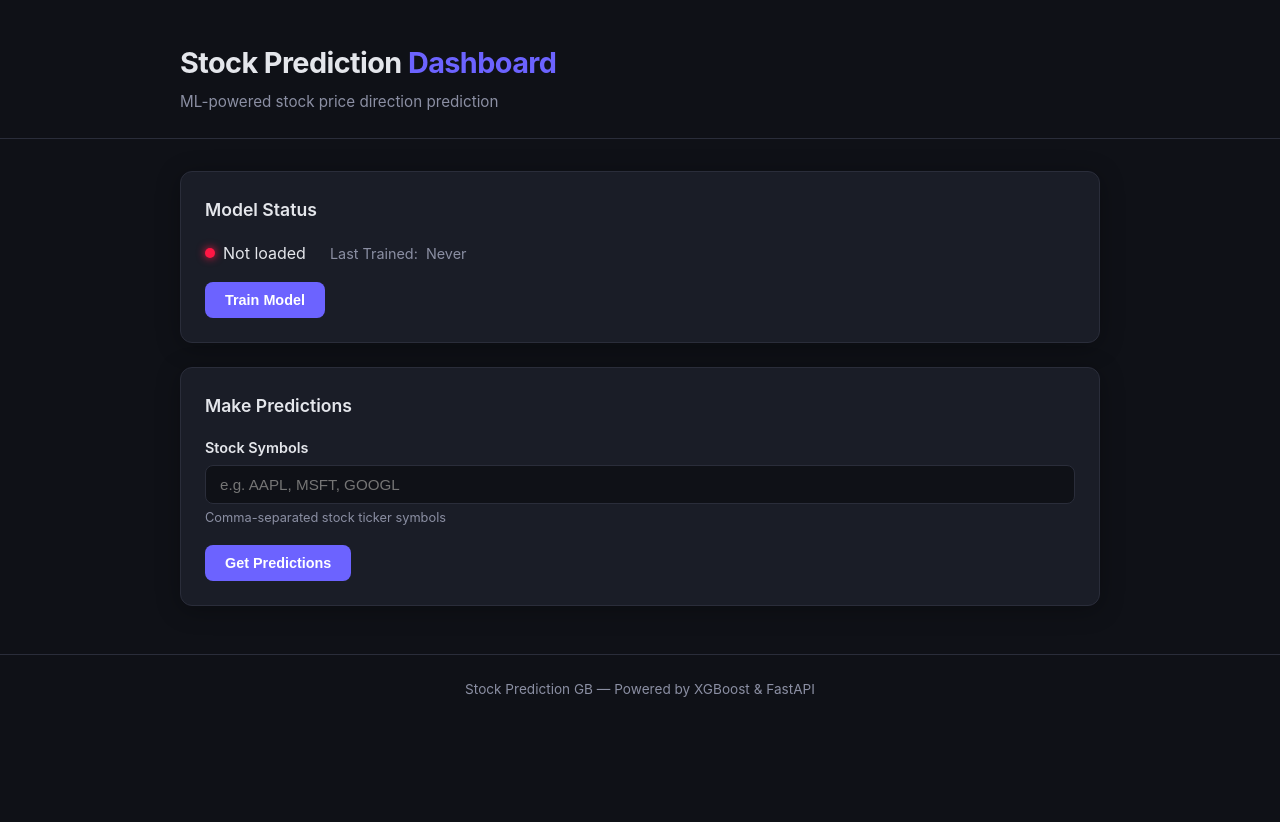
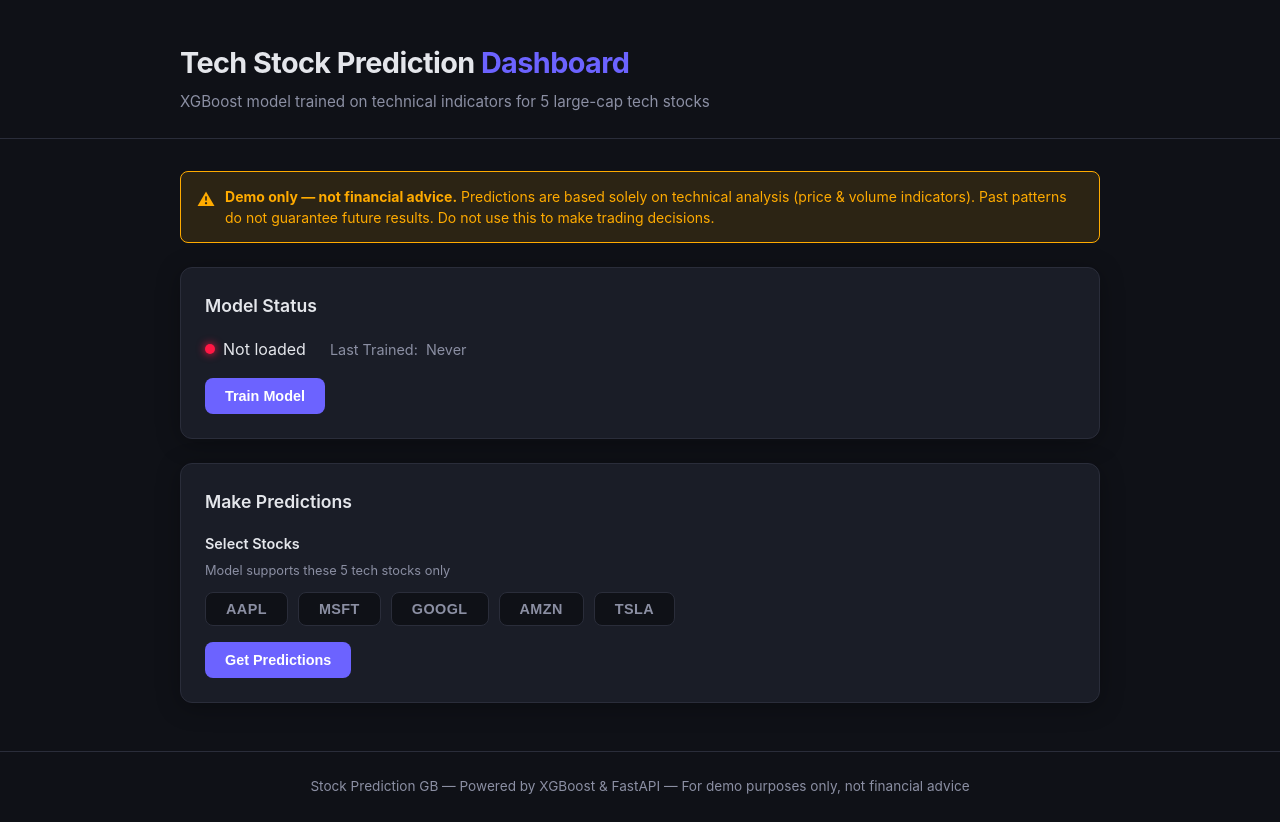
Before and after one commit to PhatNguyen39/stock-prediction-pipeline, a FastAPI app: page /dashboard in a window 1280 px wide. Before the commit the page ends 697 px from the top, so only its background shows below. Run offline with FastAPI, Linux system fonts and the light colour scheme.

Commit message:
Update dashboard UI styles and layout

```diff
--- a/src/api/static/css/style.css
+++ b/src/api/static/css/style.css
@@ -317,6 +317,71 @@ header h1 {
     color: var(--red);
 }
 
+/* ===== Disclaimer Banner ===== */
+.disclaimer-banner {
+    display: flex;
+    align-items: flex-start;
+    gap: 10px;
+    background: var(--amber-bg);
+    border: 1px solid var(--amber);
+    border-radius: 8px;
+    padding: 14px 16px;
+    margin-bottom: 24px;
+    color: var(--amber);
+    font-size: 0.875rem;
+    line-height: 1.5;
+}
+
+.disclaimer-icon {
+    font-size: 1.1rem;
+    flex-shrink: 0;
+    margin-top: 1px;
+}
+
+/* ===== Stock Chips ===== */
+.form-note {
+    font-size: 0.8rem;
+    color: var(--text-muted);
+    margin-bottom: 10px;
+}
+
+.stock-chips {
+    display: flex;
+    flex-wrap: wrap;
+    gap: 10px;
+    margin-bottom: 8px;
+}
+
+.stock-chip {
+    padding: 8px 20px;
+    border-radius: 8px;
+    border: 1px solid var(--border);
+    background: var(--bg);
+    color: var(--text-muted);
+    font-size: 0.9rem;
+    font-weight: 600;
+    cursor: pointer;
+    transition: border-color 0.15s, background 0.15s, color 0.15s;
+    letter-spacing: 0.03em;
+}
+
+.stock-chip:hover {
+    border-color: var(--accent);
+    color: var(--text);
+}
+
+.stock-chip.selected {
+    background: var(--accent);
+    border-color: var(--accent);
+    color: #fff;
+}
+
+.chips-error {
+    font-size: 0.8rem;
+    color: var(--red);
+    margin-top: 4px;
+}
+
 /* ===== Utilities ===== */
 .hidden {
     display: none !important;
--- a/src/api/static/js/app.js
+++ b/src/api/static/js/app.js
@@ -4,7 +4,23 @@ let trainingPollInterval = null;
 // ===== Init =====
 document.addEventListener('DOMContentLoaded', () => {
     refreshStatus();
+    initStockChips();
 });
+
+// ===== Stock Chip Selection =====
+function initStockChips() {
+    document.querySelectorAll('.stock-chip').forEach(chip => {
+        chip.addEventListener('click', () => {
+            chip.classList.toggle('selected');
+            document.getElementById('chips-error').classList.add('hidden');
+        });
+    });
+}
+
+function getSelectedSymbols() {
+    return Array.from(document.querySelectorAll('.stock-chip.selected'))
+        .map(c => c.dataset.symbol);
+}
 
 // ===== Error Handling =====
 function showError(msg) {
@@ -115,11 +131,11 @@ async function pollTrainingStatus() {
 async function submitPrediction(event) {
     event.preventDefault();
 
-    const input = document.getElementById('symbols-input').value.trim();
-    if (!input) return;
-
-    const symbols = input.split(',').map(s => s.trim().toUpperCase()).filter(Boolean);
-    if (symbols.length === 0) return;
+    const symbols = getSelectedSymbols();
+    if (symbols.length === 0) {
+        document.getElementById('chips-error').classList.remove('hidden');
+        return;
+    }
 
     const btn = document.getElementById('predict-btn');
     const btnText = document.getElementById('predict-btn-text');
--- a/src/api/templates/dashboard.html
+++ b/src/api/templates/dashboard.html
@@ -9,12 +9,22 @@
 <body>
     <header>
         <div class="container">
-            <h1>Stock Prediction <span class="accent">Dashboard</span></h1>
-            <p class="subtitle">ML-powered stock price direction prediction</p>
+            <h1>Tech Stock Prediction <span class="accent">Dashboard</span></h1>
+            <p class="subtitle">XGBoost model trained on technical indicators for 5 large-cap tech stocks</p>
         </div>
     </header>
 
     <main class="container">
+        <!-- Disclaimer Banner -->
+        <div class="disclaimer-banner">
+            <span class="disclaimer-icon">&#9888;</span>
+            <span>
+                <strong>Demo only &mdash; not financial advice.</strong>
+                Predictions are based solely on technical analysis (price &amp; volume indicators).
+                Past patterns do not guarantee future results. Do not use this to make trading decisions.
+            </span>
+        </div>
+
         <!-- Error Banner -->
         <div id="error-banner" class="error-banner hidden">
             <span id="error-message"></span>
@@ -50,14 +60,16 @@
             <h2>Make Predictions</h2>
             <form id="predict-form" onsubmit="submitPrediction(event)">
                 <div class="form-group">
-                    <label for="symbols-input">Stock Symbols</label>
-                    <input
-                        type="text"
-                        id="symbols-input"
-                        placeholder="e.g. AAPL, MSFT, GOOGL"
-                        required
-                    >
-                    <small>Comma-separated stock ticker symbols</small>
+                    <label>Select Stocks</label>
+                    <p class="form-note">Model supports these 5 tech stocks only</p>
+                    <div class="stock-chips" id="stock-chips">
+                        <button type="button" class="stock-chip" data-symbol="AAPL">AAPL</button>
+                        <button type="button" class="stock-chip" data-symbol="MSFT">MSFT</button>
+                        <button type="button" class="stock-chip" data-symbol="GOOGL">GOOGL</button>
+                        <button type="button" class="stock-chip" data-symbol="AMZN">AMZN</button>
+                        <button type="button" class="stock-chip" data-symbol="TSLA">TSLA</button>
+                    </div>
+                    <p id="chips-error" class="chips-error hidden">Please select at least one stock.</p>
                 </div>
                 <button type="submit" id="predict-btn" class="btn btn-primary">
                     <span id="predict-btn-text">Get Predictions</span>
@@ -76,7 +88,7 @@
 
     <footer>
         <div class="container">
-            <p>Stock Prediction GB &mdash; Powered by XGBoost &amp; FastAPI</p>
+            <p>Stock Prediction GB &mdash; Powered by XGBoost &amp; FastAPI &mdash; For demo purposes only, not financial advice</p>
         </div>
     </footer>
 
```
